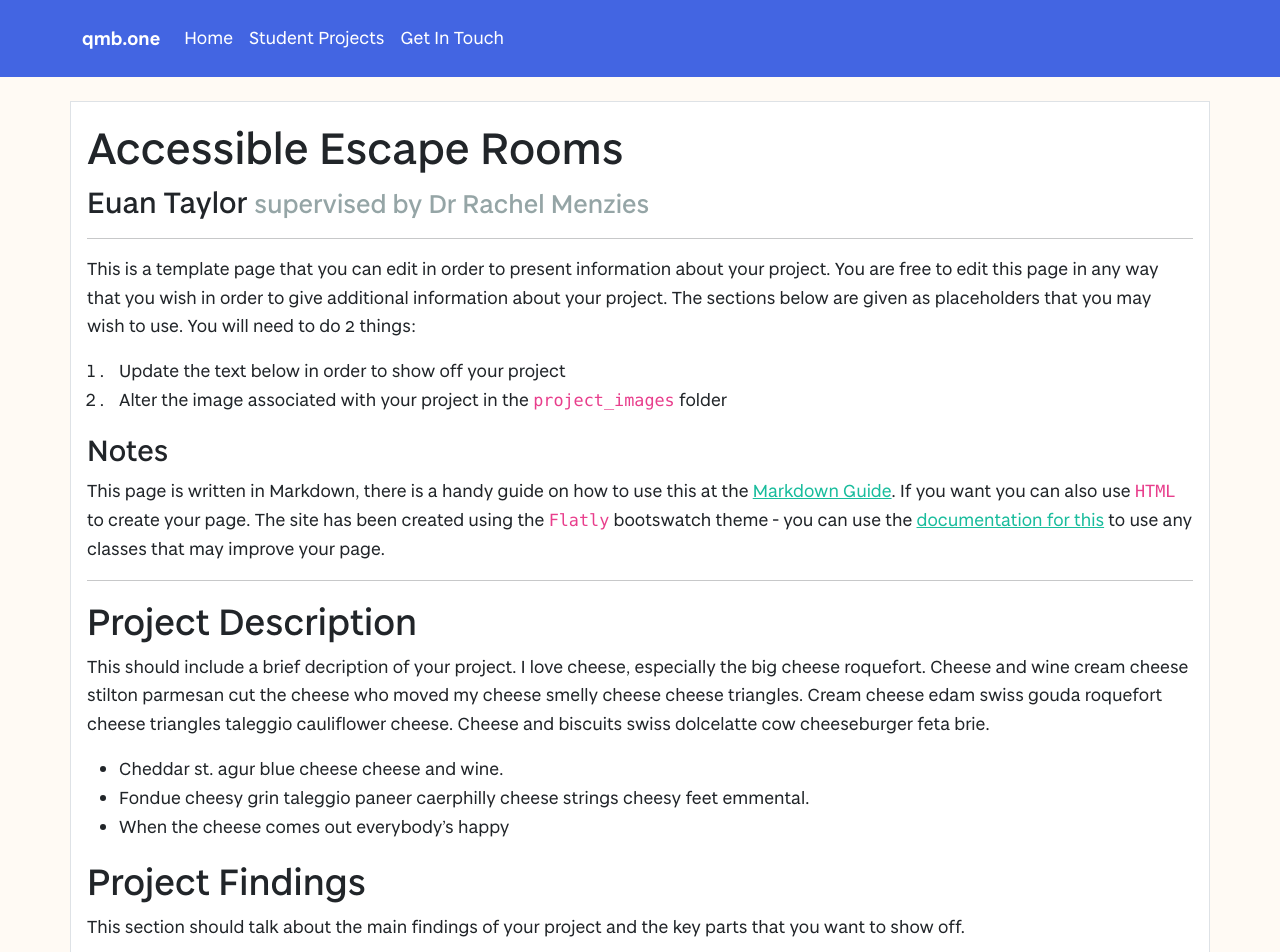
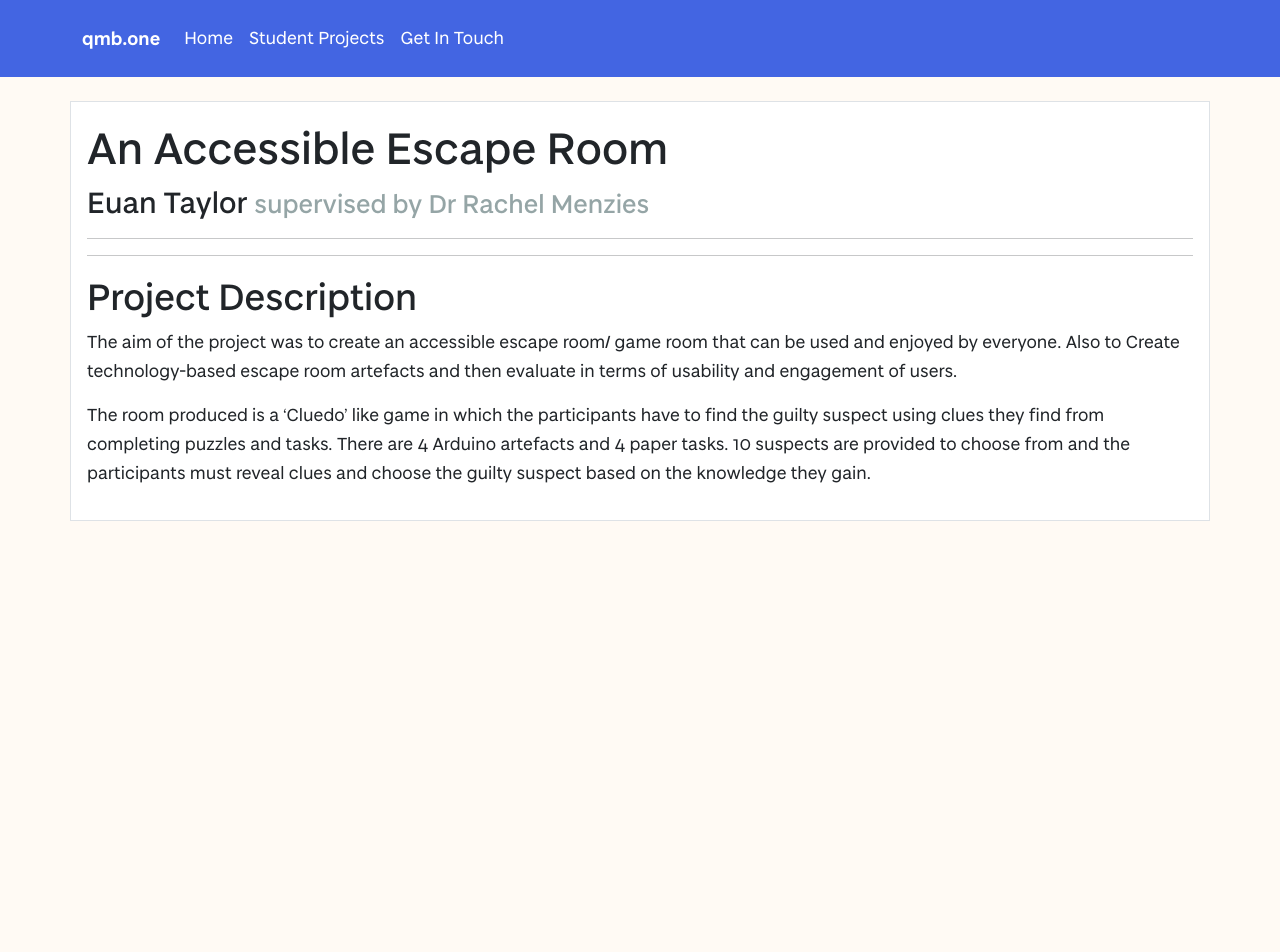
Before and after one commit to vivienprk/degree-show-2022, a Jekyll site: the page built from projects/EuanTaylor.md, in a window 1280 px wide and 1400 px high. Shown: the top 952 px of the window. Built offline with Jekyll 4.4.1, drawn with Linux system fonts in a browser that asks for light colours; some of the changed text lies outside the part shown.

Commit message:
added image and changed text
added image for page and changed text on page

```diff
--- a/projects/EuanTaylor.md
+++ b/projects/EuanTaylor.md
@@ -2,35 +2,18 @@
 layout: project
 studentName: "Euan Taylor"
 supervisorName: "Dr Rachel Menzies"
-projectTitle: "Accessible Escape Rooms"
-projectImage: "sampleImage.jpg"
+projectTitle: "An Accessible Escape Room"
+projectImage: "euanImage.jpg"
 
 ---
 
-This is a template page that you can edit in order to present information about your project. You are free to edit this page in any way that you wish in order to give additional information about your project. The sections below are given as placeholders that you may wish to use. You will need to do 2 things:
 
-1. Update the text below in order to show off your project
-2. Alter the image associated with your project in the `project_images` folder
-
-### Notes
-This page is written in Markdown, there is a handy guide on how to use this at the [Markdown Guide](https://www.markdownguide.org/cheat-sheet/). If you want you can also use `HTML` to create your page. The site has been created using the `Flatly` bootswatch theme - you can use the [documentation for this](https://bootswatch.com/flatly/) to use any classes that may improve your page.
 
 <hr>
 
 ## Project Description
-This should include a brief decription of your project. I love cheese, especially the big cheese roquefort. Cheese and wine cream cheese stilton parmesan cut the cheese who moved my cheese smelly cheese cheese triangles. Cream cheese edam swiss gouda roquefort cheese triangles taleggio cauliflower cheese. Cheese and biscuits swiss dolcelatte cow cheeseburger feta brie.
+The aim of the project was to  create an accessible escape room/ game room that can be used and enjoyed by everyone. Also to Create technology-based escape room artefacts and then evaluate in terms of usability and engagement of users.
 
-- Cheddar st. agur blue cheese cheese and wine.
-- Fondue cheesy grin taleggio paneer caerphilly cheese strings cheesy feet emmental.
-- When the cheese comes out everybody's happy
-
-## Project Findings
-This section should talk about the main findings of your project and the key parts that you want to show off.
-
-## Project Media
-If you are really keen you can also create a video to demonstrate your project and embed this in the page. An example of a youTube video being embedded is below. You will want to change the width of this to be 100% and put the height as something around 500.
-
-
-<iframe width="100%" height="500" src="https://www.youtube.com/embed/YUEaupJk5AI" title="YouTube video player" frameborder="0" allow="accelerometer; autoplay; clipboard-write; encrypted-media; gyroscope; picture-in-picture" allowfullscreen></iframe>
-
-Cheddar st. agur blue cheese cheese and wine. Fondue cheesy grin taleggio paneer caerphilly cheese strings cheesy feet emmental. When the cheese comes out everybody's happy
+The room produced is a ‘Cluedo’ like game in which the participants have to find the guilty suspect using clues they find from completing puzzles and tasks.
+There are 4 Arduino artefacts and 4 paper tasks.
+10 suspects are provided to choose from and the participants must reveal clues and choose the guilty suspect based on the knowledge they gain.
```
Also changed, not shown: project_images/euanImage.jpg (added).
